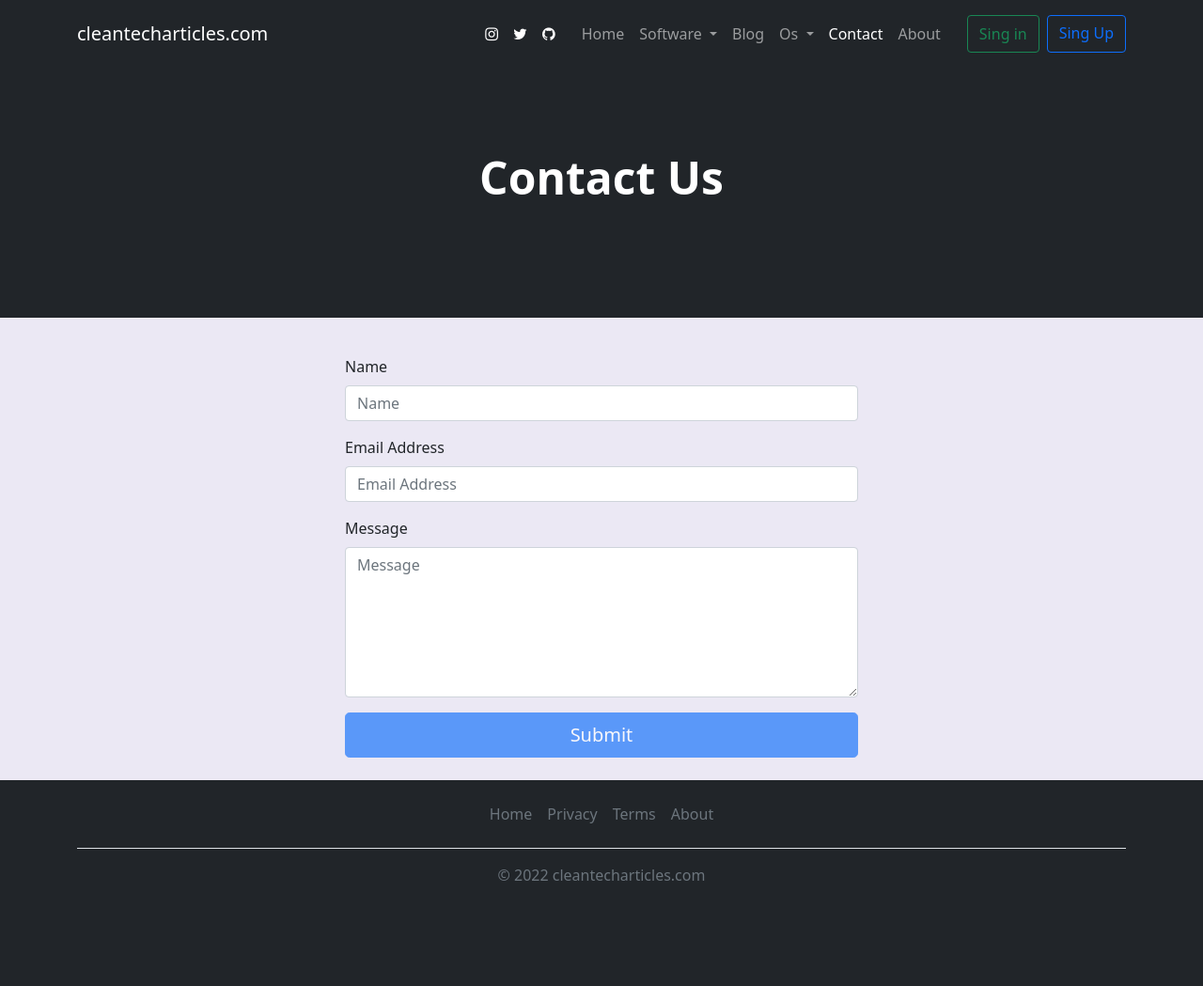
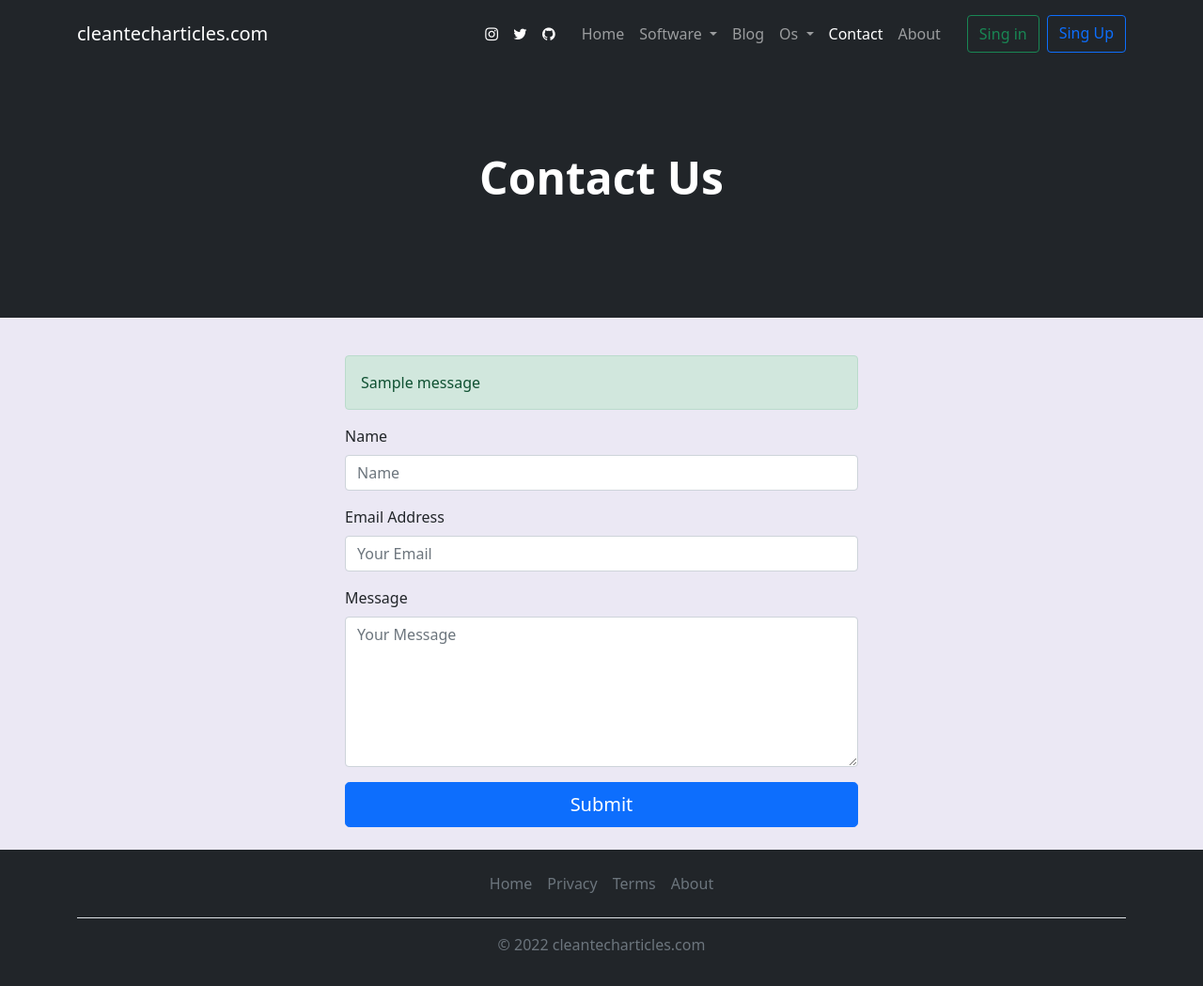
Before and after one commit to eselikburak/cleantecharticles, a Django app: page /contact-us/ in a window 1280 px wide. Shown: the whole page at 94% size. Before the commit the page ends 937 px from the top, so only its background shows below. Run offline with Django 3.2, Linux system fonts and the light colour scheme; tables that the repository leaves empty hold one stand-in row (values such as "Sample post"); one stand-in notice (Sample message) is shown; some libraries are stand-ins or nearby versions.

Commit message:
contact form activated

```diff
--- a/cleantech/pages/admin.py
+++ b/cleantech/pages/admin.py
@@ -1,7 +1,8 @@
 from django.contrib import admin
-from .models import Home
+from .models import Home, Contact
 # Register your models here.
 
 admin.site.register(Home)
+admin.site.register(Contact)
 
 admin.site.site_header = "Cleantecharticles Administration"
--- /dev/null
+++ b/cleantech/pages/forms.py
@@ -0,0 +1,24 @@
+from django import forms
+from .models import Contact
+
+class ContactForm(forms.ModelForm):
+    name = forms.CharField(widget=forms.TextInput(attrs={
+        'class': 'form-control',
+        'placeholder': 'Name',
+        'data-sb-validations': 'required'
+    }))
+    email = forms.EmailField(widget=forms.EmailInput(attrs={
+        'class': 'form-control',
+        'placeholder': 'Your Email',
+        'data-sb-validations':'required, email'
+    }))
+    message = forms.CharField(widget=forms.Textarea(attrs={
+        'class': 'form-control',
+        'placeholder': 'Your Message',
+        'style': 'height: 10rem;',
+        'data-sb-validations': 'required'
+    }))
+
+    class Meta:
+        model = Contact
+        fields =  ['name', 'email', 'message']
--- a/cleantech/pages/models.py
+++ b/cleantech/pages/models.py
@@ -35,3 +35,11 @@ class Home(models.Model):
 
     def __str__(self) -> str:
         return f'Home Object - {self.header_title}'
+
+class Contact(models.Model):
+    name = models.CharField(max_length=100)
+    email = models.EmailField(max_length=100)
+    message = models.TextField(blank=True)
+
+    def __str__(self):
+        return self.email
--- a/cleantech/pages/urls.py
+++ b/cleantech/pages/urls.py
@@ -4,5 +4,5 @@ from . import views
 urlpatterns = [
     path('', views.home, name='home'),
     path('about/', views.about, name='about'),
-    path('contact-us/', views.contact, name='contact'),
+    path('contact-us/', views.ContactView.as_view(), name='contact'),
 ]
--- a/cleantech/pages/views.py
+++ b/cleantech/pages/views.py
@@ -1,6 +1,10 @@
 from django.shortcuts import render
+from django.urls import reverse_lazy
 from .models import Home
 from accounts.models import Profile
+from django.views.generic import FormView
+from django.contrib.messages.views import SuccessMessageMixin
+from .forms import ContactForm
 
 def home(request):
     num_of_authors = Profile.objects.filter(user_type='blog_author').count()
@@ -18,5 +22,16 @@ def about(request):
     }
     return render(request, 'pages/about.html', context)
 
-def contact(request):
-    return render(request, 'pages/contact.html')
+
+class ContactView(SuccessMessageMixin, FormView):
+    template_name = 'pages/contact.html'
+    form_class = ContactForm
+    success_url = reverse_lazy('contact')
+    success_message = 'We Received Your Request'
+
+    def form_valid(self, form):
+        form.save()
+        return super().form_valid(form)
+
+# def contact(request):
+#     return render(request, 'pages/contact.html')<
--- a/cleantech/templates/pages/contact.html
+++ b/cleantech/templates/pages/contact.html
@@ -20,19 +20,29 @@
         <div class='col-lg-3'>
         </div>
         <div class='col-lg-6'>
-            <form id="contactForm" data-sb-form-api-token="API_TOKEN">
 
+            {% if messages %}
+
+              {% for message in messages %}
+                <div class="alert alert-{{message.tags}}">
+                  {{message}}
+                </div>
+              {% endfor %}
+
+            {% endif %}
+            <form id="contactForm" action="" method="POST">
+              {% csrf_token %}
                 <!-- Name input -->
                 <div class="mb-3">
                   <label class="form-label" for="name">Name</label>
-                  <input class="form-control" id="name" type="text" placeholder="Name" data-sb-validations="required" />
+                      {{ form.name }}
                   <div class="invalid-feedback" data-sb-feedback="name:required">Name is required.</div>
                 </div>
 
                 <!-- Email address input -->
                 <div class="mb-3">
                   <label class="form-label" for="emailAddress">Email Address</label>
-                  <input class="form-control" id="emailAddress" type="email" placeholder="Email Address" data-sb-validations="required, email" />
+                      {{ form.email }}
                   <div class="invalid-feedback" data-sb-feedback="emailAddress:required">Email Address is required.</div>
                   <div class="invalid-feedback" data-sb-feedback="emailAddress:email">Email Address Email is not valid.</div>
                 </div>
@@ -40,7 +50,7 @@
                 <!-- Message input -->
                 <div class="mb-3">
                   <label class="form-label" for="message">Message</label>
-                  <textarea class="form-control" id="message" type="text" placeholder="Message" style="height: 10rem;" data-sb-validations="required"></textarea>
+                      {{ form.message }}
                   <div class="invalid-feedback" data-sb-feedback="message:required">Message is required.</div>
                 </div>
 
@@ -56,7 +66,7 @@
 
                 <!-- Form submit button -->
                 <div class="d-grid">
-                  <button class="btn btn-primary btn-lg disabled" id="submitButton" type="submit">Submit</button>
+                  <button class="btn btn-primary btn-lg" id="submitButton" type="submit">Submit</button>
                 </div>
 
               </form>
```
Also changed, not shown: cleantech/pages/migrations/0004_contact.py (added).
